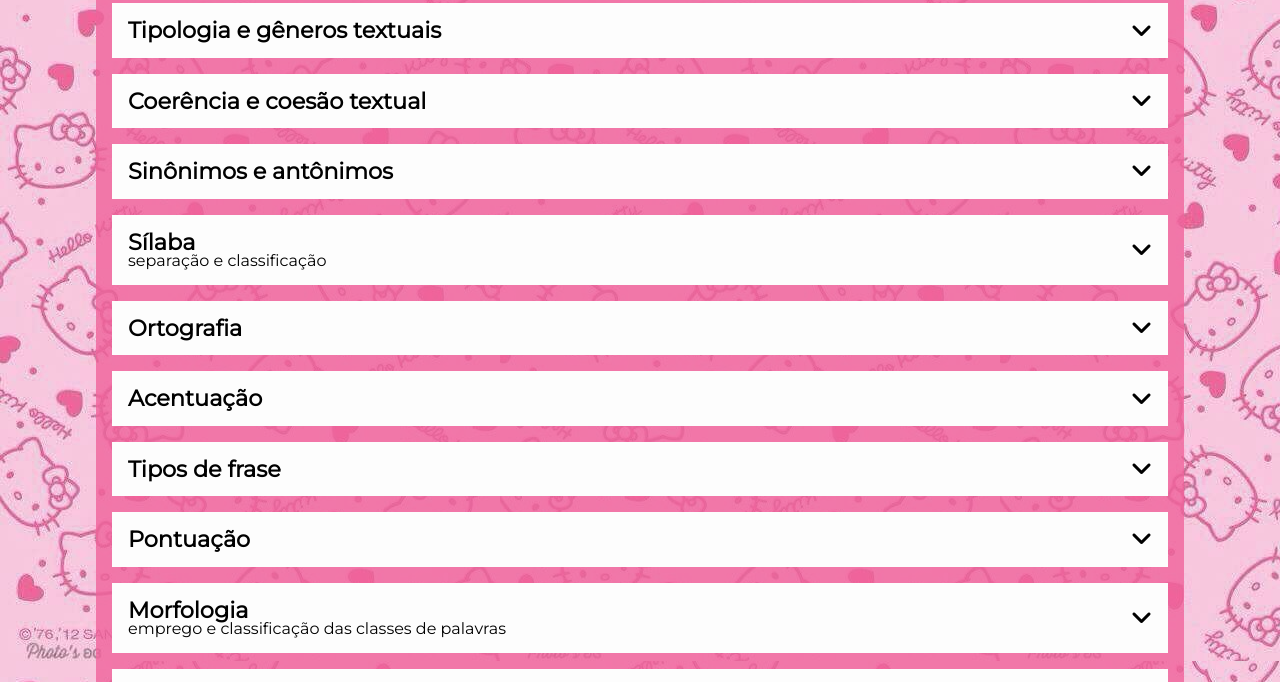
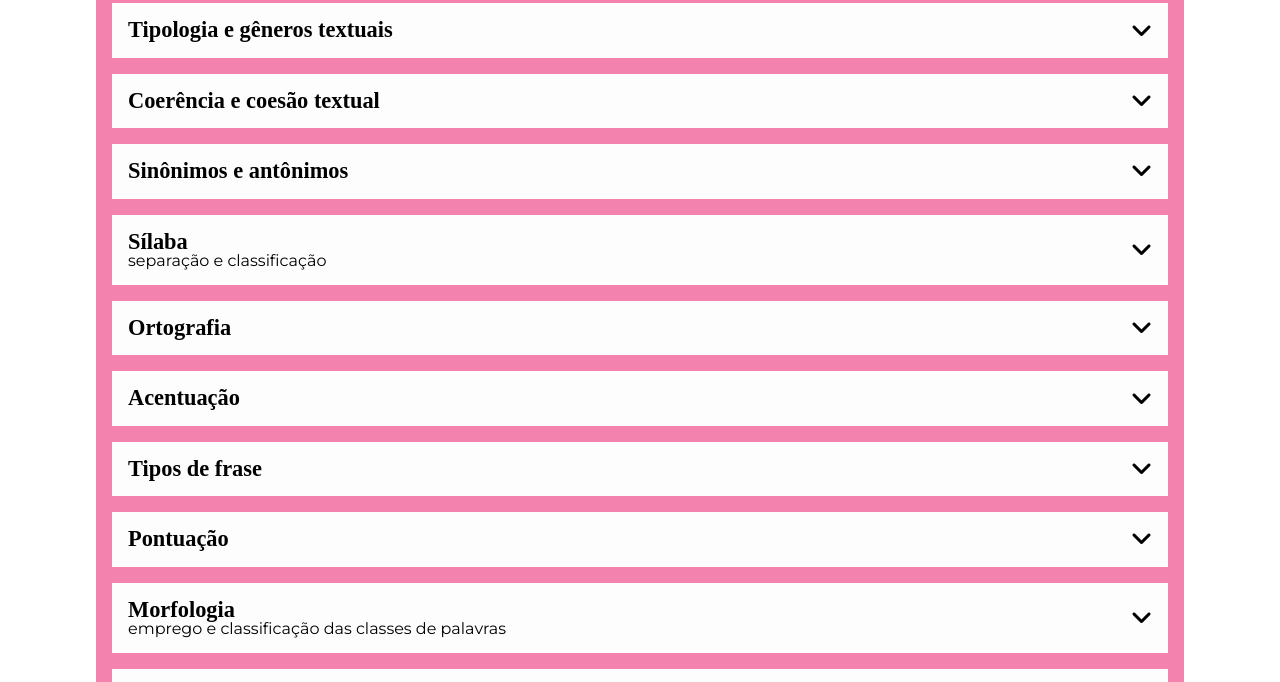
Before and after one commit to brunosiq99/cronograma-Amanda, a plain HTML site: page index.html in a window 1280 px wide. Shown: the part 227-909 px from the top of the page. Drawn offline with Linux system fonts and the light colour scheme.

Commit message:
Update body.css

```diff
--- a/assets/css/body.css
+++ b/assets/css/body.css
@@ -1,5 +1,5 @@
 body{
-    background-image: url('../img/bg.jpg');
+    background-color: #fee
     font-family: 'Montserrat', sans-serif;
 }
 
```
